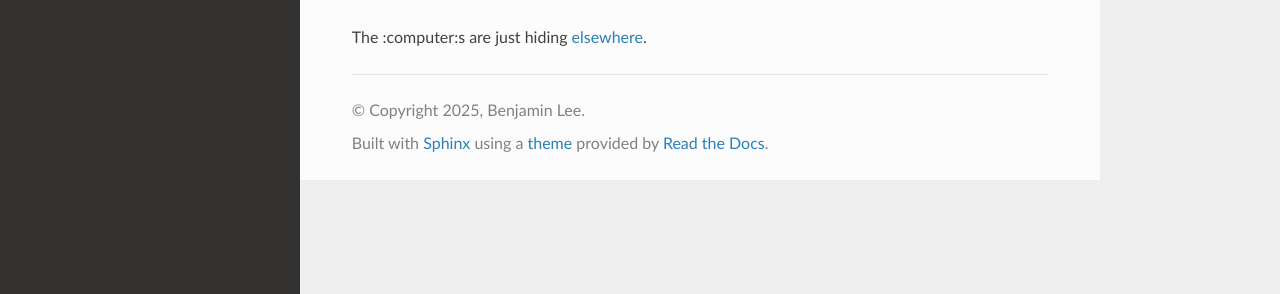
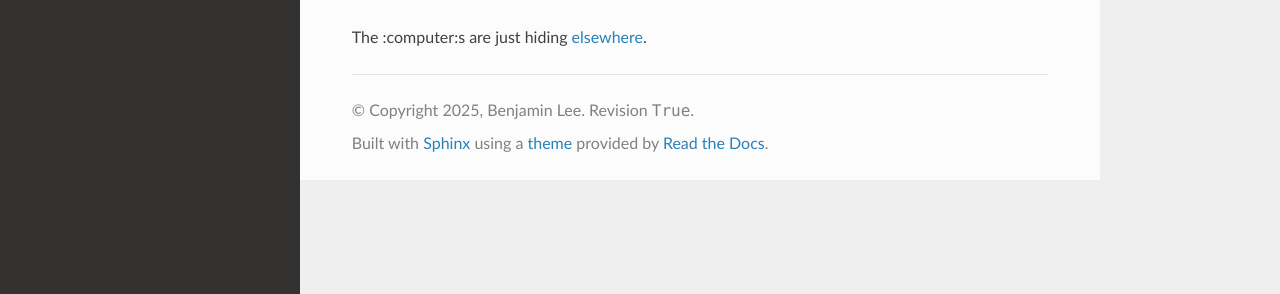
Before and after one commit to bltb/bltb.github.io, a Sphinx documentation site: the page built from docs/index.rst, in a window 1280 px wide. Shown: the part 270-564 px from the top of the page. Built offline with Sphinx 7.4.7 and the Read the Docs theme 3.1.0, drawn with Linux system fonts in a browser that asks for light colours.

Commit message:
Add commit.

```diff
--- a/docs/conf.py
+++ b/docs/conf.py
@@ -26,9 +26,10 @@ html_static_path = ['_static']
 todo_include_todos = True
 
 html_context = {
+    "commit": True,
+    "conf_py_path": "/docs/",
     "display_github": True,
+    "github_repo": "bltb.github.io",
     "github_user": "bltb",
-    "github_repo": "bltb.github.io",
     "github_version": "master",
-    "conf_py_path": "/docs/",
 }
```
